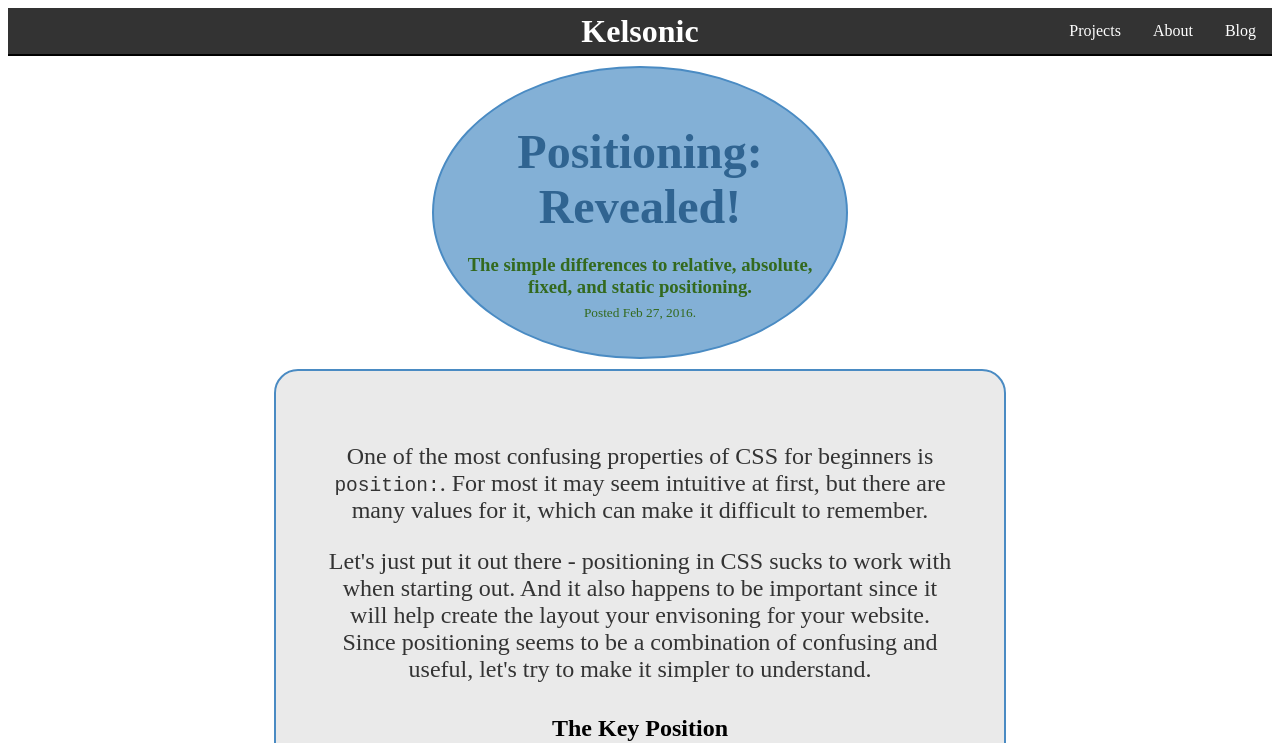
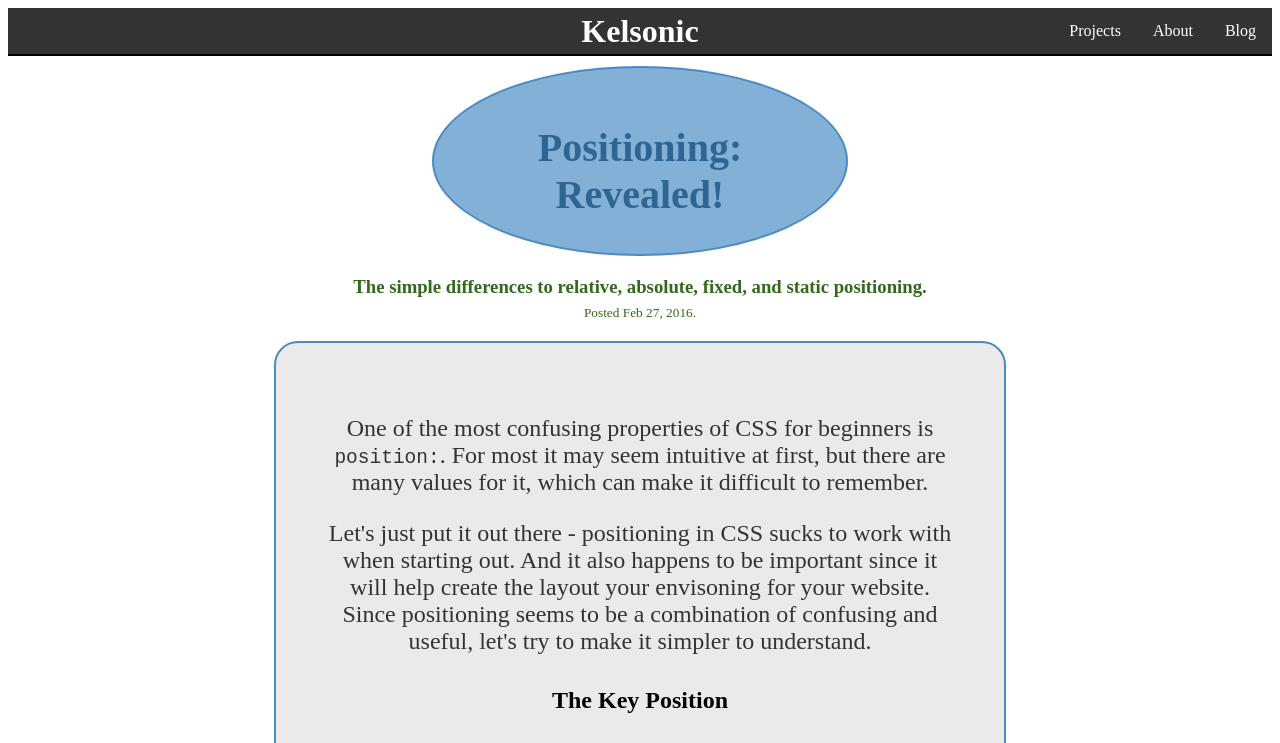
Before and after one commit to kelsonic/kgadams93.github.io, a plain HTML site: page blog/css-concepts.html in a window 1280 px wide. Shown: the top 743 px of the page. Drawn offline with Linux system fonts and the light colour scheme.

Commit message:
Update blog post show page styles

```diff
--- a/blog/css-concepts.html
+++ b/blog/css-concepts.html
@@ -22,6 +22,9 @@
     <main>
       <div class="blog-header">
         <h2 class="blog-title">Positioning: Revealed!</h2>
+      </div>
+
+      <div class="blog-subheader">
         <h3 class="subtitle">
           The simple differences to relative, absolute, fixed, and static positioning.
         </h3>
--- a/stylesheets/blog.css
+++ b/stylesheets/blog.css
@@ -1,6 +1,6 @@
 /*Blog Show Page*/
 .blog-title {
-    font-size: 3em;
+    font-size: 2.5em;
     color: #306491;
     margin: 40px 0px 20px 0px;
 }
@@ -42,6 +42,10 @@
     text-align: center;
     color: #306491;
 }
+
+.blog-subheader {
+    /*Add content if needed*/
+}
 /*End Blog Show Page*/
 
 /*Blog Index*/
```
